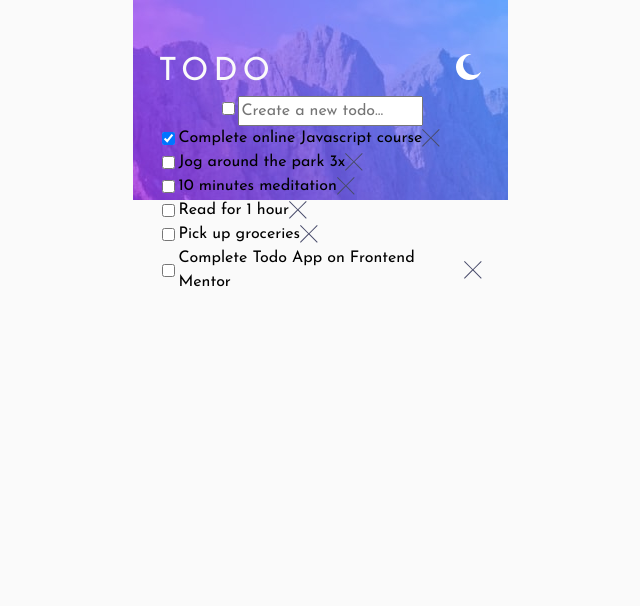
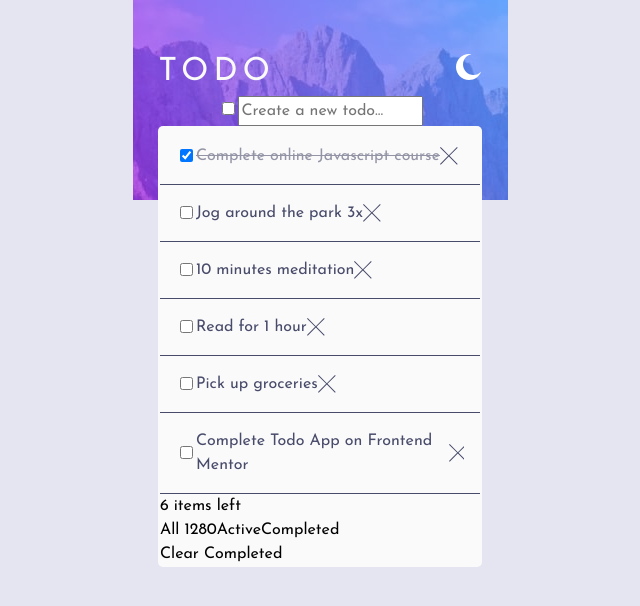
Before and after one commit to tanselbay1/todo-app, a React (Create React App) app: page / in a window 1280 px wide. Shown: the top 606 px of the page, without its empty margins (320-960 px from the left). Built offline with nearby package versions, Linux system fonts and the light colour scheme.

Commit message:
Filter todo items based on all, active or completed status
Add UI when todos checked

```diff
--- a/src/App.js
+++ b/src/App.js
@@ -3,7 +3,7 @@ import "./assets/style.css";
 import data from "./data/todos.json";
 import { ReactComponent as IconMoon } from "./assets/images/icon-moon.svg";
 import NewItem from "./components/NewItem";
-import TodoList from "./components/TodoList";
+import Todos from "./components/Todos";
 
 function App() {
   const [todoData, setData] = useReducer(reducer, data);
@@ -23,7 +23,6 @@ function App() {
             return todoItem;
           }
         });
-
       default:
         alert(new Error());
     }
@@ -37,11 +36,7 @@ function App() {
       </header>
       <NewItem onAddItem={setData} />
 
-      <TodoList
-        todoData={todoData}
-        onDelete={setData}
-        onCheckedToggle={setData}
-      />
+      <Todos todoData={todoData} onDelete={setData} onCheckedToggle={setData} />
     </div>
   );
 }
--- /dev/null
+++ b/src/assets/style-components/_item.scss
@@ -0,0 +1,16 @@
+@use "./variables" as *;
+
+.todo-item {
+  border-bottom: 1px solid $very-dark-grayish-blue;
+  background-color: $very-light-gray;
+  padding: 1rem;
+
+  li {
+    color: $very-dark-grayish-blue;
+  }
+
+  li.checked {
+    text-decoration: line-through;
+    color: $dark-grayish-blue-1;
+  }
+}
--- /dev/null
+++ b/src/assets/style-components/_todos.scss
@@ -0,0 +1,7 @@
+@use "./variables" as *;
+
+.todos-container {
+  background-color: $very-light-gray;
+  border-radius: 5px;
+  padding: 0.1rem;
+}
--- a/src/assets/style.css
+++ b/src/assets/style.css
@@ -80,10 +80,29 @@ select {
     scroll-behavior: auto !important;
   }
 }
+.todos-container {
+  background-color: hsl(0deg, 0%, 98%);
+  border-radius: 5px;
+  padding: 0.1rem;
+}
+
 .todo-item {
   display: flex;
   flex-direction: row;
   align-items: center;
+}
+
+.todo-item {
+  border-bottom: 1px solid hsl(235deg, 19%, 35%);
+  background-color: hsl(0deg, 0%, 98%);
+  padding: 1rem;
+}
+.todo-item li {
+  color: hsl(235deg, 19%, 35%);
+}
+.todo-item li.checked {
+  text-decoration: line-through;
+  color: hsl(236deg, 9%, 61%);
 }
 
 * {
@@ -91,7 +110,7 @@ select {
 }
 
 body {
-  background-color: hsl(0deg, 0%, 98%);
+  background-color: hsl(236deg, 33%, 92%);
   background-image: url("./images/bg-mobile-light.jpg");
   background-repeat: no-repeat;
   background-position: top center;
--- a/src/assets/style.scss
+++ b/src/assets/style.scss
@@ -1,14 +1,16 @@
 @use "./style-components/reset";
 @use "./style-components/variables" as *;
 @use "./style-components/mixins" as *;
+@use "./style-components/todos";
 @use "./style-components/todo-list";
+@use "./style-components/item";
 
 * {
   font-family: $font-family-josefin;
 }
 
 body {
-  background-color: $very-light-gray;
+  background-color: $very-light-grayish-blue;
   background-image: url("./images/bg-mobile-light.jpg");
   background-repeat: no-repeat;
   background-position: top center;
--- /dev/null
+++ b/src/components/Filter.js
@@ -0,0 +1,40 @@
+import { useState, useEffect } from "react";
+import _debounce from "lodash.debounce";
+
+const Filter = ({ onFilter, todoLength }) => {
+  const [width, setWidth] = useState(window.innerWidth);
+
+  const filterList = ({ target }) => {
+    onFilter(target.innerText.toLowerCase());
+  };
+
+  useEffect(() => {
+    const handleResize = _debounce(() => setWidth(window.innerWidth), 100);
+
+    window.addEventListener("resize", handleResize);
+
+    return () => {
+      window.removeEventListener("resize", handleResize);
+    };
+  }, []);
+
+  return (
+    <div className="filter-container">
+      <div className="items-left">
+        <span>
+          {todoLength} {todoLength <= 1 ? "item" : "items"} left
+        </span>
+      </div>
+      <div className="actions">
+        <span onClick={filterList}>All {width}</span>
+        <span onClick={filterList}>Active</span>
+        <span onClick={filterList}>Completed</span>
+      </div>
+      <div className="clear-completed">
+        <span>Clear Completed</span>
+      </div>
+    </div>
+  );
+};
+
+export default Filter;
--- a/src/components/Item.js
+++ b/src/components/Item.js
@@ -16,7 +16,7 @@ export default function Item({ todoItem, onDelete, checked, onCheckedToggle }) {
         defaultChecked={checked}
         onChange={handleCheckToggle}
       />
-      <li>{todoItem.todo}</li>
+      <li className={checked ? "checked" : null}>{todoItem.todo}</li>
       <Cross onClick={handleClick} />
     </div>
   );
--- a/src/components/TodoList.js
+++ b/src/components/TodoList.js
@@ -2,11 +2,15 @@ import Item from "./Item";
 
 const TodoList = ({ todoData, onDelete, onCheckedToggle }) => {
   const handleDelete = (item) => {
-    onDelete({ ...item, action: "deleting" });
+    onDelete(item);
   };
   const handleCheckToggle = (item) => {
-    onCheckedToggle({ ...item, action: "toggleCheck" });
+    onCheckedToggle(item);
   };
+
+  if (todoData.length === 0) {
+    return <h2> Found no items on the list</h2>;
+  }
 
   return (
     <ul className="list">
--- /dev/null
+++ b/src/components/Todos.js
@@ -0,0 +1,44 @@
+import { useState } from "react";
+import Filter from "./Filter";
+import TodoList from "./TodoList";
+
+const Todos = ({ todoData, onDelete, onCheckedToggle }) => {
+  const [state, setState] = useState("all");
+
+  const handleDelete = (item) => {
+    onDelete({ ...item, action: "deleting" });
+  };
+  const handleCheckToggle = (item) => {
+    onCheckedToggle({ ...item, action: "toggleCheck" });
+  };
+
+  const allTodos = todoData.map((todo) => todo);
+  const activeTodos = todoData.filter((todo) => !todo.checked);
+  const completedTodos = todoData.filter((todo) => todo.checked);
+
+  if (state === "all") {
+    todoData = allTodos;
+  } else if (state === "active") {
+    todoData = activeTodos;
+  } else if (state === "completed") {
+    todoData = completedTodos;
+  }
+
+  return (
+    <div className="todos-container">
+      <TodoList
+        todoData={todoData}
+        onDelete={handleDelete}
+        onCheckedToggle={handleCheckToggle}
+      />
+      <Filter
+        onFilter={(filterText) => {
+          setState(filterText);
+        }}
+        todoLength={todoData.length}
+      />
+    </div>
+  );
+};
+
+export default Todos;
```
Also changed, not shown: 1 other file (tests, documents, lock files or other folders).
